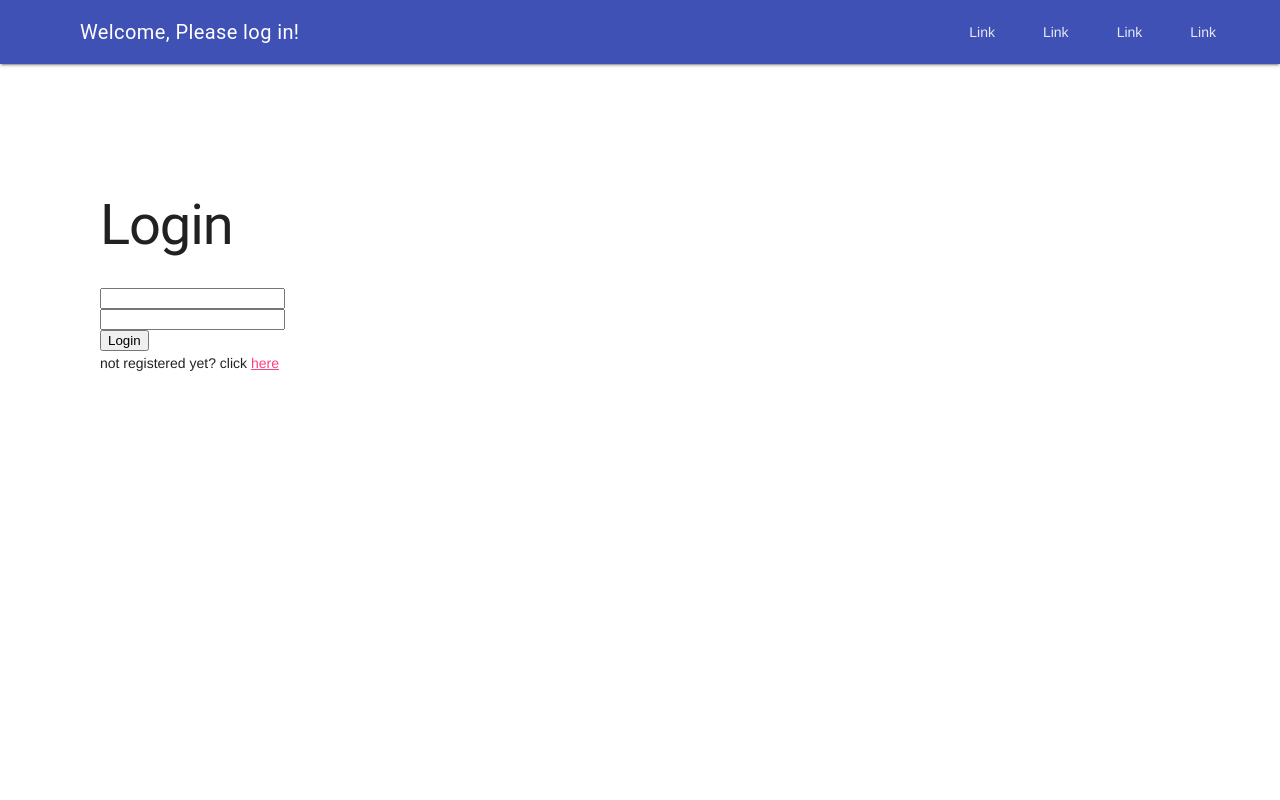
After one commit to konradthiemann/simple-chat, a Django app: page /login/ in a window 1280 px wide. The commit adds this page. Run offline with Django 5.2, Linux system fonts and the light colour scheme.

```diff
--- /dev/null
+++ b/chat/templates/auth/login.html
@@ -0,0 +1,25 @@
+{% extends "base.html" %}
+{% block content %}
+<h1>Login</h1>
+
+{% if wrongPassword %}
+  <p>wrong username or password!</p>
+{% endif %}
+{% if registrationSuccess %}
+  <p>registration succeeded! You can now log in with your account.</p>
+{% endif %}
+<form method="post" action="/login/">
+  {% csrf_token %}
+  <input type="hidden" name="redirect" value="{{ redirect }}">
+  <div>
+    <input type="text" name="username" >
+  </div>
+  <div>
+    <input type="password" name="password" >
+  </div>
+  <div>
+    <button type="">Login</button>
+  </div>
+</form>
+<p>not registered yet? click <a href="/register">here</a></p>
+{% endblock %}
--- /dev/null
+++ b/chat/templates/base.html
@@ -0,0 +1,56 @@
+<!DOCTYPE html>
+<html lang="en">
+  <head>
+    <meta charset="UTF-8">
+    <meta name="viewport" content="width=device-width, initial-scale=1">
+    <title>Chatroom</title>
+    <link href="css/style.css" rel="stylesheet">
+    <link rel="stylesheet" href="https://fonts.googleapis.com/icon?family=Material+Icons">
+    <link rel="stylesheet" href="https://code.getmdl.io/1.3.0/material.indigo-pink.min.css">
+    {% load static %}
+    <link rel="stylesheet"  href="{% static 'css/style.css' %}">
+    <script defer src="https://code.getmdl.io/1.3.0/material.min.js"></script>
+
+  </head>
+  <body>
+    <div class="mdl-layout mdl-js-layout mdl-layout--fixed-header">
+      <header class="mdl-layout__header">
+        <div class="mdl-layout__header-row">
+          <!-- Title -->
+          <span class="mdl-layout-title">
+            {% if request.user.is_authenticated %}
+              Welcome {{ request.user.first_name }}
+            {% else %}
+              Welcome, Please log in!
+            {% endif %}
+          </span>
+          <!-- Add spacer, to align navigation to the right -->
+          <div class="mdl-layout-spacer"></div>
+          <!-- Navigation. We hide it in small screens. -->
+          <nav class="mdl-navigation mdl-layout--large-screen-only">
+            <a class="mdl-navigation__link" href="">Link</a>
+            <a class="mdl-navigation__link" href="">Link</a>
+            <a class="mdl-navigation__link" href="">Link</a>
+            <a class="mdl-navigation__link" href="">Link</a>
+          </nav>
+        </div>
+      </header>
+      <div class="mdl-layout__drawer">
+        <span class="mdl-layout-title">Title</span>
+        <nav class="mdl-navigation">
+          <a class="mdl-navigation__link" href="">Link</a>
+          <a class="mdl-navigation__link" href="">Link</a>
+          <a class="mdl-navigation__link" href="">Link</a>
+          <a class="mdl-navigation__link" href="">Link</a>
+        </nav>
+      </div>
+      <main class="mdl-layout__content">
+        <div class="page-content">
+          <!-- Your content goes here -->
+          {% block content %}
+          {% endblock %}
+       </div>
+      </main>
+    </div>
+  </body>
+</html>
--- a/chat/views.py
+++ b/chat/views.py
@@ -1,13 +1,45 @@
+from os import walk
 from chat.models import Chat, Message
+from django.db import IntegrityError
 from django.shortcuts import render
-
+from django.http import  HttpResponseRedirect
+from django.contrib.auth import authenticate, login
+from django.contrib.auth.decorators import login_required
+from django.contrib.auth.models import User
 # Create your views here.
+@login_required(login_url='/login/')
 def index(request):
-    print(request.method)
     if request.method == 'POST':
-        print("Request message is POST")
-        print(request.POST['textmessage'])
         myChat = Chat.objects.get(id=1)
         Message.objects.create(text=request.POST['textmessage'], chat=myChat, author=request.user, receiver=request.user)
     chatMessages = Message.objects.filter(chat__id=1)
     return render(request, 'chat/index.html', {'messages':chatMessages})
+
+def login_view(request):
+    redirect = request.GET.get('next')
+    if request.method == 'POST':
+            user = authenticate(username=request.POST.get('username'), password=request.POST.get('password'))
+            if user:
+                login(request, user)
+                return HttpResponseRedirect(request.POST.get('redirect'))
+            else:
+                return render(request, 'auth/login.html', {'wrongPassword': True, 'redirect': redirect})
+    return render(request, 'auth/login.html', {'redirect': redirect})
+
+def registration_view(request):
+    if request.method == 'POST':
+        username = request.POST.get('username')
+        email = request.POST.get('email')
+        password = request.POST.get('password')
+
+        if password :
+            try:
+                user = User.objects.create_user(username=username, email=email, password=password)
+                user.save()
+                print(user)
+                return render(request, 'auth/login.html', {'registrationSuccess':True})
+            except IntegrityError:
+                return render(request, 'auth/registration.html', {'existingEmailOrUser':True})
+        else:
+            return render(request, 'auth/registration.html', {'existingEmailOrUser':False})
+    return render(request, 'auth/registration.html', {redirect: redirect})
--- a/django_chat_app/urls.py
+++ b/django_chat_app/urls.py
@@ -14,11 +14,13 @@ Including another URLconf
     1. Import the include() function: from django.urls import include, path
     2. Add a URL to urlpatterns:  path('blog/', include('blog.urls'))
 """
-from chat.views import index
+from chat.views import index, login_view, registration_view
 from django.contrib import admin
 from django.urls import path
 
 urlpatterns = [
     path('admin/', admin.site.urls),
-    path('chat/', index)
+    path('chat/', index),
+    path('login/', login_view),
+    path('register/', registration_view),
 ]
--- /dev/null
+++ b/static/css/style.css
@@ -0,0 +1,7 @@
+
+      .page-content{
+        padding: 100px;
+      }
+      .color-grey{
+        color: rgba(0,0,0,0.4);
+      }
```
Also changed, not shown: chat/templates/auth/registration.html (added, +26 -0 lines), chat/templates/chat/index.html (+8 -44 lines), django_chat_app/settings.py (+6 -1 lines).
